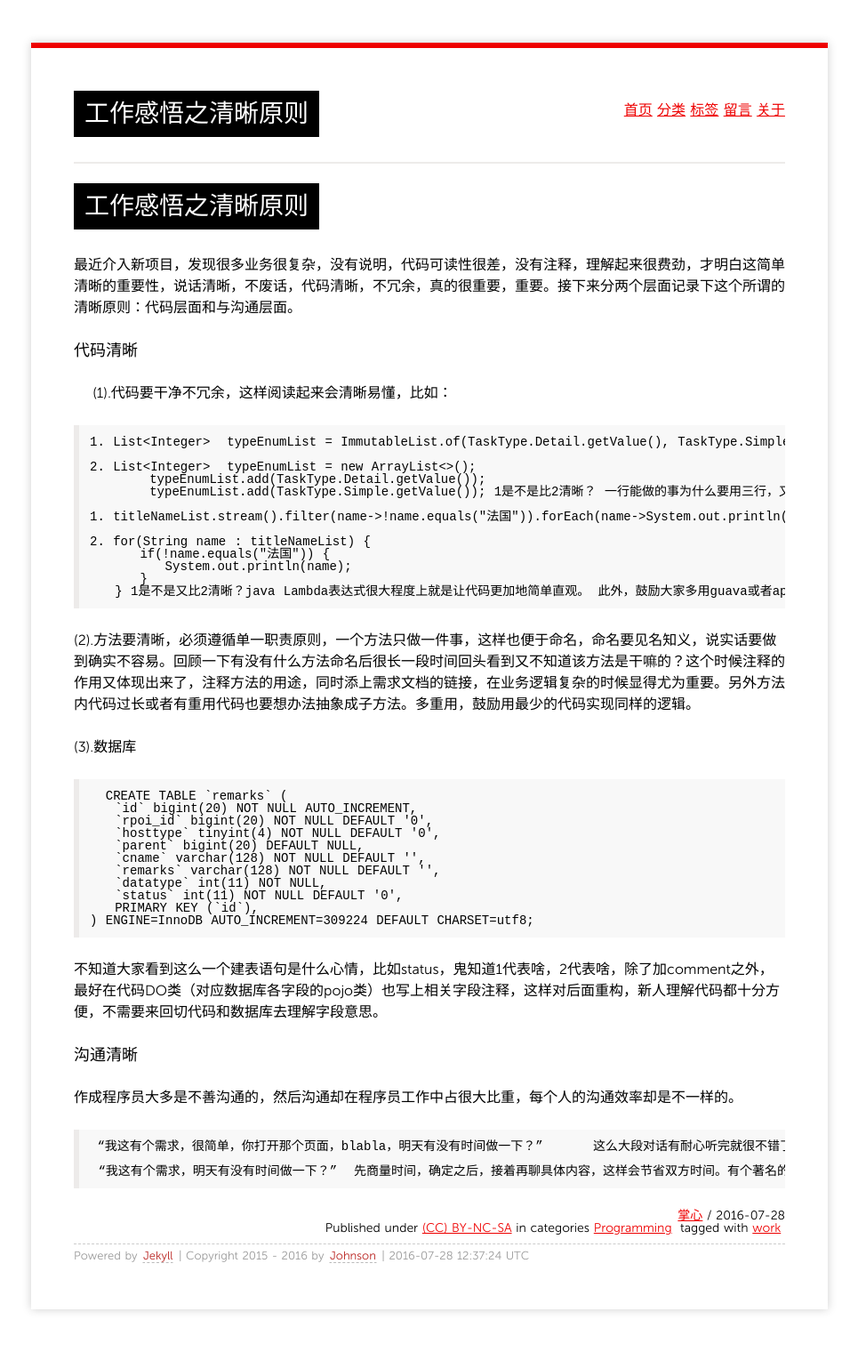
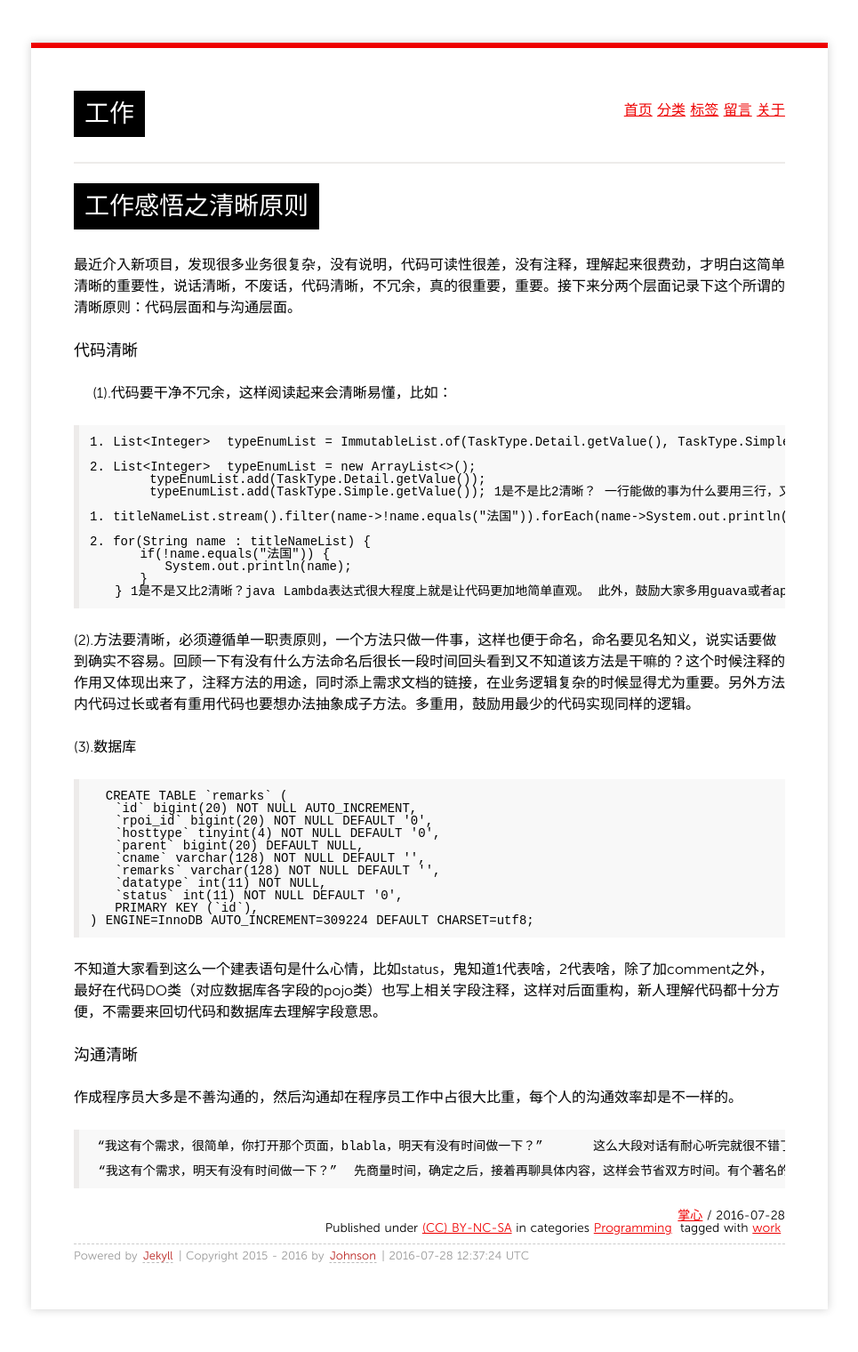
Before and after one commit to zhangxin2012/jekyll, a Jekyll site: the page built from _posts/2016/2016-07-28-工作感悟之清晰原则.md, in a window 1280 px wide. Shown: the whole page at 89% size, without its empty margins (157-1122 px from the left). Built offline with Jekyll 4.4.1, drawn with Linux system fonts in a browser that asks for light colours; Markdown is read by kramdown in place of the engine named in the settings; comment, search, counter and statistics services are not loaded.

Commit message:
Update 2016-07-28-工作感悟之清晰原则.md

```diff
--- a/_posts/2016/2016-07-28-工作感悟之清晰原则.md
+++ b/_posts/2016/2016-07-28-工作感悟之清晰原则.md
@@ -1,6 +1,6 @@
 ---
 layout: post
-title: 工作感悟之清晰原则
+title: 工作
 categories:
 - Programming
 tags:
```
